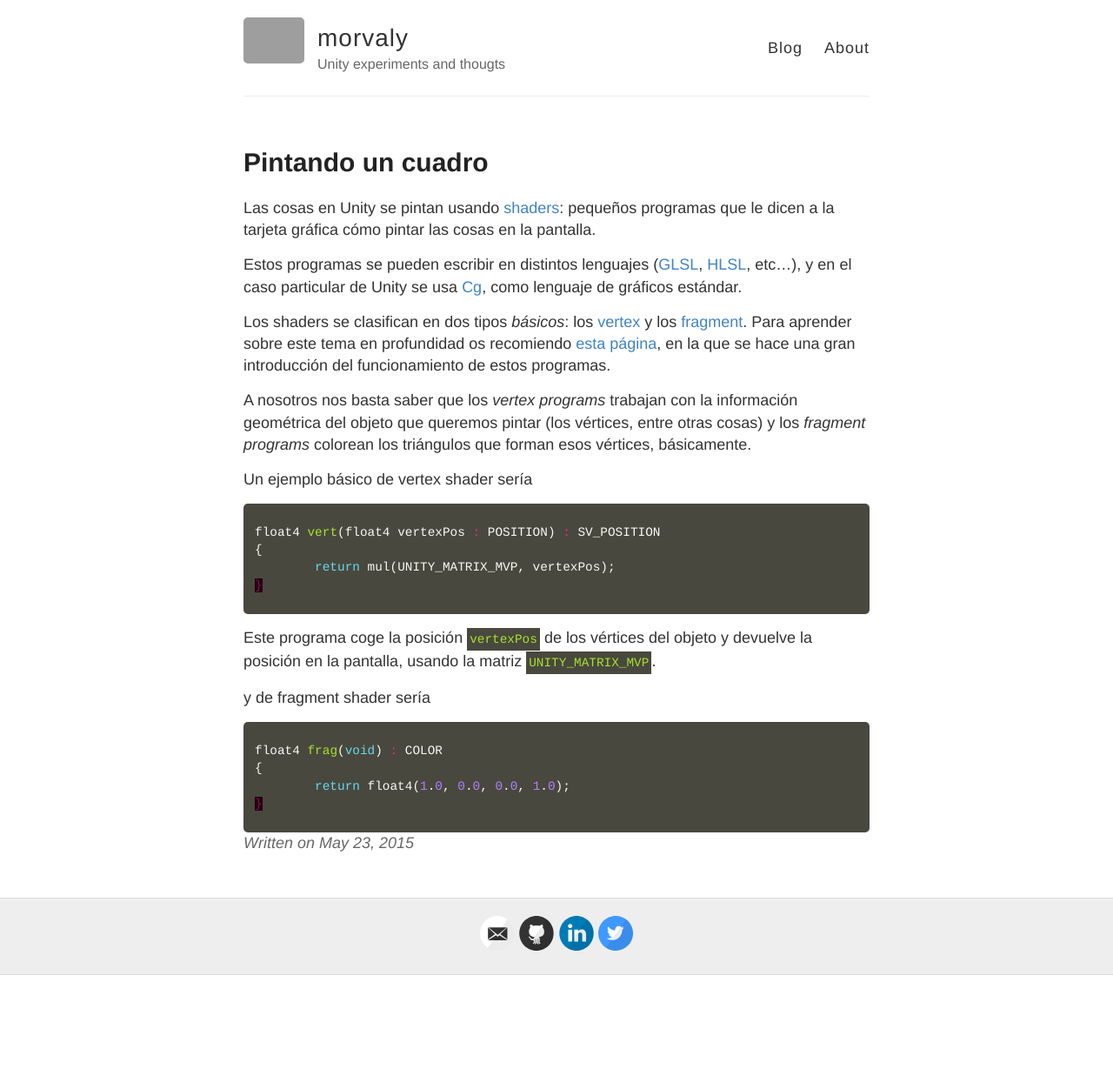
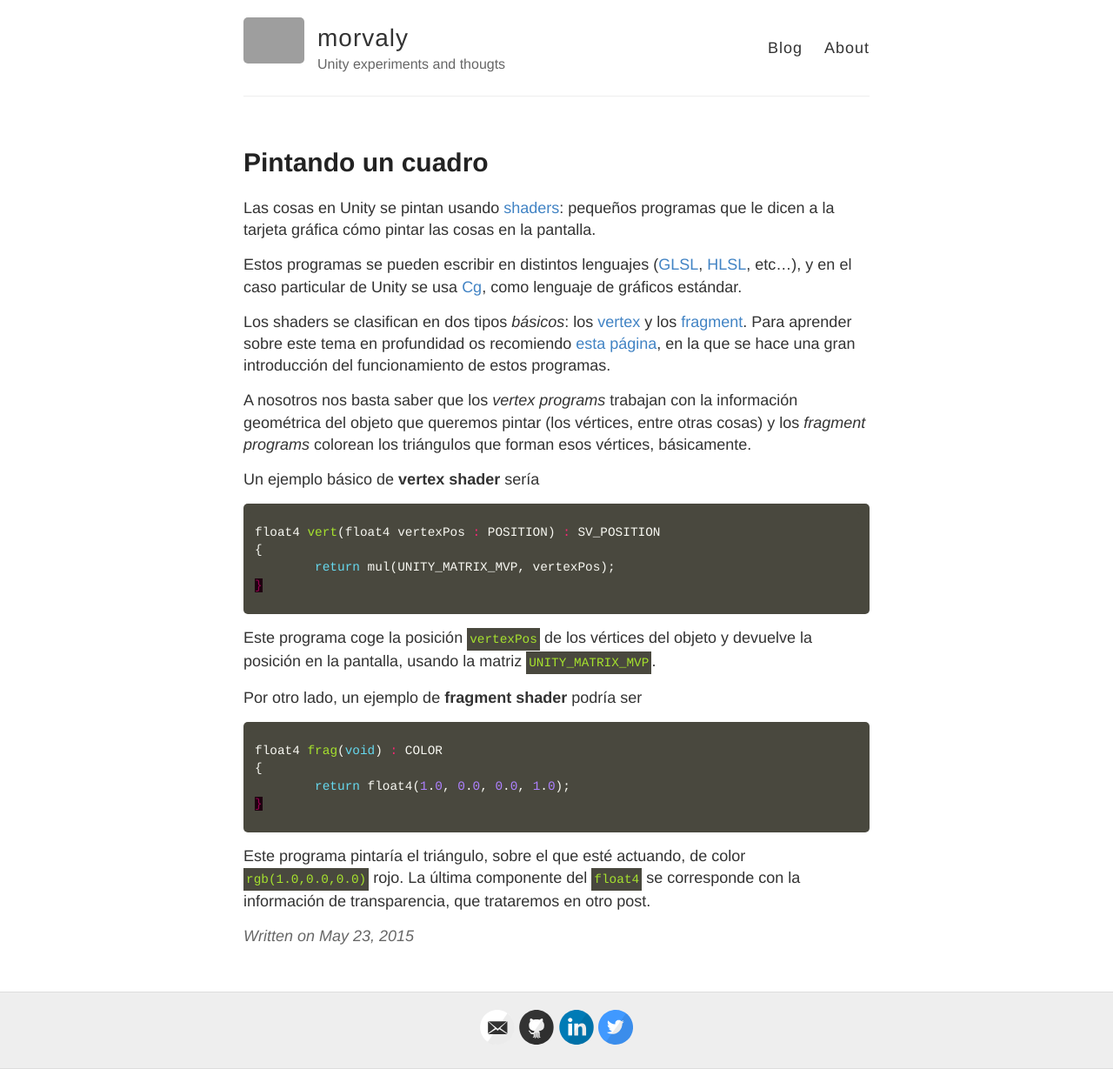
Before and after one commit to josemorval/UnityArchive, a Jekyll site: the page built from _posts/2015-05-23-pintandocuadro.md, in a window 1280 px wide. Shown: the whole page at 87% size. Built offline with Jekyll 4.4.1, drawn with Linux system fonts in a browser that asks for light colours; Markdown is read by kramdown in place of the engine named in the settings; before the commit the page ends 1121 px from its top, so only the background shows below that; grey boxes are pictures that could not be loaded.

Commit message:
Updated 2015-05-23-pintandocuadro.md

````diff
--- a/_posts/2015-05-23-pintandocuadro.md
+++ b/_posts/2015-05-23-pintandocuadro.md
@@ -3,6 +3,7 @@ layout: post
 title: Pintando un cuadro
 published: true
 ---
+
 
 
 
@@ -14,7 +15,7 @@ Los shaders se clasifican en dos tipos _básicos_: los [vertex](https://www.open
 
 A nosotros nos basta saber que los _vertex programs_ trabajan con la información geométrica del objeto que queremos pintar (los vértices, entre otras cosas) y los _fragment programs_ colorean los triángulos que forman esos vértices, básicamente.
 
-Un ejemplo básico de vertex shader sería
+Un ejemplo básico de **vertex shader** sería
 
 ```c
 float4 vert(float4 vertexPos : POSITION) : SV_POSITION
@@ -24,7 +25,7 @@ float4 vert(float4 vertexPos : POSITION) : SV_POSITION
 ```
 Este programa coge la posición ```vertexPos``` de los vértices del objeto y devuelve la posición en la pantalla, usando la matriz ```UNITY_MATRIX_MVP```.
 
-y de fragment shader sería
+Por otro lado, un ejemplo de **fragment shader** podría ser
 
 ```c
 float4 frag(void) : COLOR
@@ -32,3 +33,5 @@ float4 frag(void) : COLOR
 	return float4(1.0, 0.0, 0.0, 1.0);
 }
 ```
+
+Este programa pintaría el triángulo, sobre el que esté actuando, de color ```rgb(1.0,0.0,0.0)``` rojo. La última componente del ```float4``` se corresponde con la información de transparencia, que trataremos en otro post.
````
